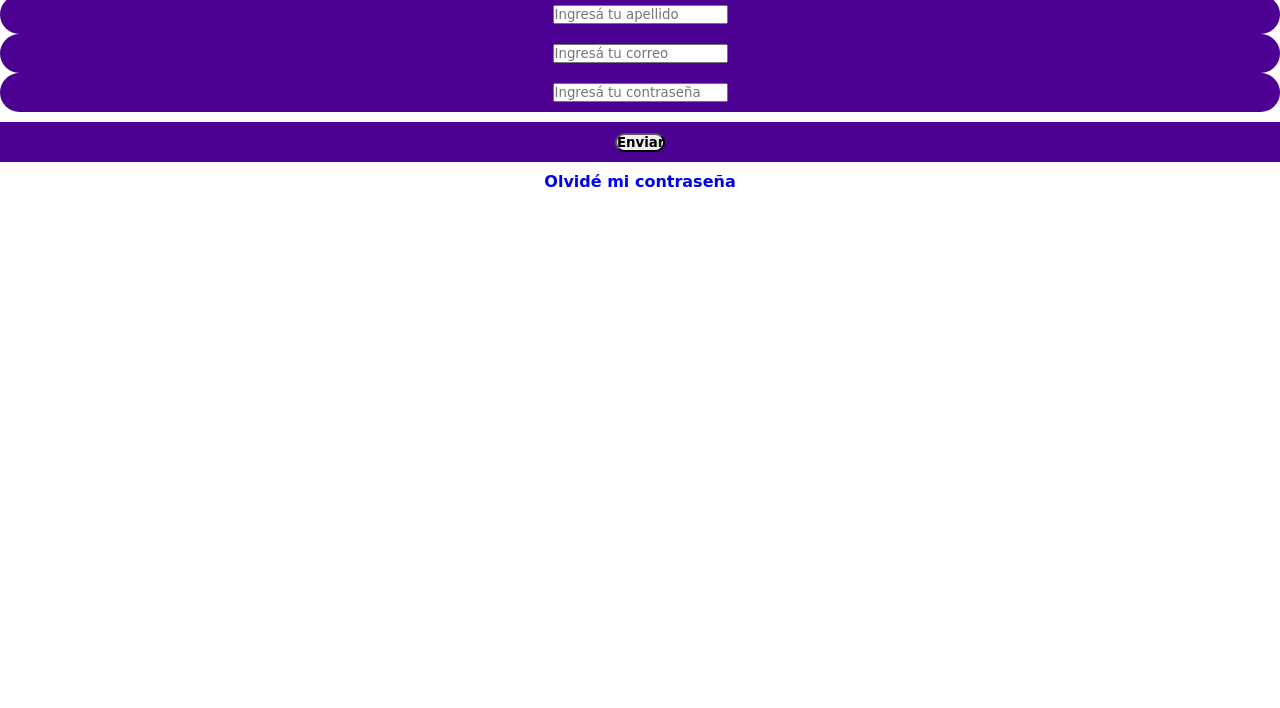
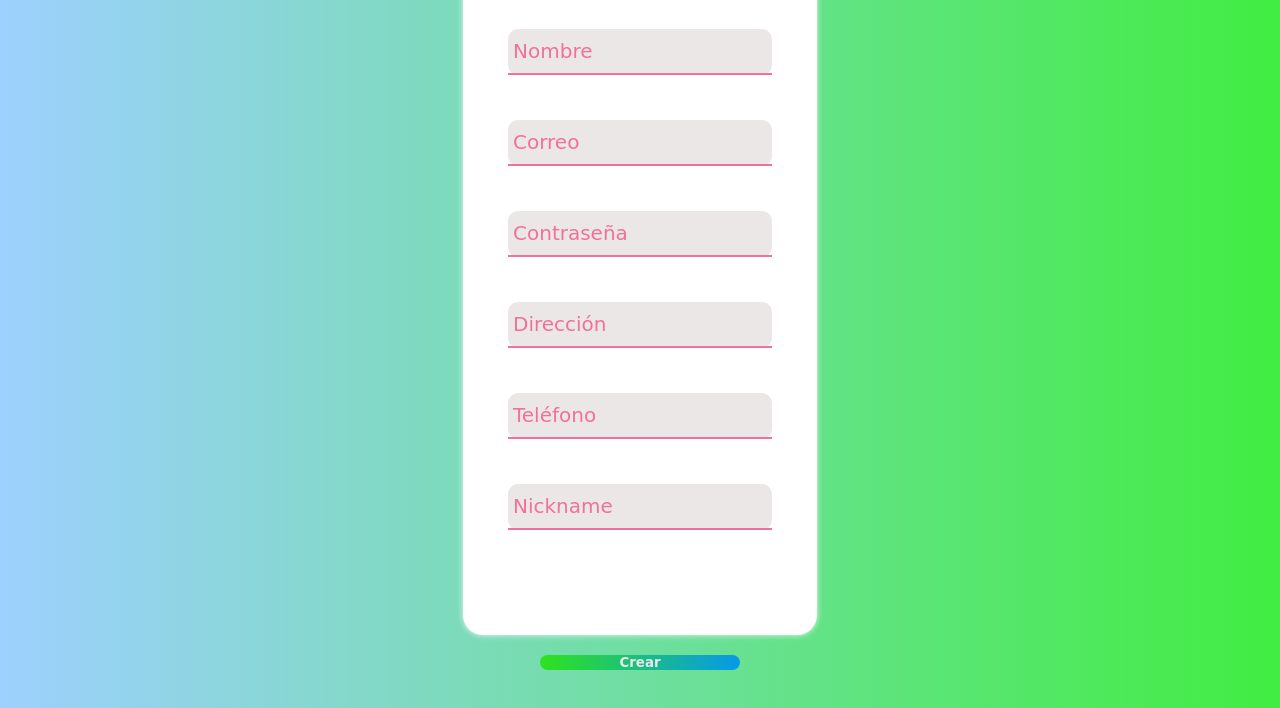
Before and after one commit to kuliagus/Miproyecto, a plain HTML site: page login.html in a window 1280 px wide. Shown: the part 92-800 px from the top of the page. Drawn offline with Linux system fonts and the light colour scheme; a web font is replaced by a local one.

Commit message:
nuevos cambios a mi proyecto

```diff
--- /dev/null
+++ b/assets/login.css
@@ -0,0 +1,136 @@
+@import url('https://fonts.googleapis.com/css2?family=Overlock&display=swap');
+
+*,
+::before,
+::after {
+    margin: 0;
+    padding: 0;
+    box-sizing: border-box;
+    font-family: 'Overlock', cursive;
+    text-decoration: none;
+    list-style-type: none;
+}
+
+body {
+    background: #f2709c;
+    /* fallback for old browsers */
+    background: -webkit-linear-gradient(to right, #ff9472, #f2709c);
+    /* Chrome 10-25, Safari 5.1-6 */
+    background: linear-gradient(to right, #9dd0ff, #41ed41);
+    /* W3C, IE 10+/ Edge, Firefox 16+, Chrome 26+, Opera 12+, Safari 7+ */
+    height: 650px;
+    display: flex;
+    justify-content: center;
+    align-items: center;
+    flex-direction: column;
+    margin-top: 50px;
+}
+
+h1 {
+    text-align: center;
+    color: #494949;
+    text-decoration:underline rgb(160, 230, 255);
+}
+
+form {
+    background: #ffffff;
+    padding: 60px 0;
+    box-shadow: 0 0 6px 0 rgba(255, 255, 255, 0.8);
+    border-radius: 20px;
+    margin-top: 10px;
+}
+
+.form {
+    width: 100%;
+    margin: auto;
+}
+
+form .grupo {
+    position: relative;
+    margin: 45px;
+    background: #ece7e7;
+    border-radius: 10px;
+}
+
+input {
+    background: none;
+    color: #f2709c;
+    font-size: 20px;
+    padding: 10px 10px 10px 5px;
+    border: none;
+    width: 100%;
+    display: block;
+    border-bottom: 2px solid;
+}
+
+input:focus {
+    outline: none;
+    color: #ffa3d1;
+}
+
+label {
+    color: #f2709c;
+    font-size: 20px;
+    position: absolute;
+    border: 10px;
+    left: 5px;
+    top: 10px;
+    transition: 0.2s ease all;
+    pointer-events: none;
+}
+
+input:focus~label,
+input:valid~label {
+    top: -20px;
+    font-size: 15px;
+    color: rgb(225, 33, 33);
+    font-weight: 600;
+}
+
+.barra {
+    position: relative;
+    display: block;
+    width: 100%;
+}
+
+
+.barra::before {
+    content: "";
+    height: 4px;
+    position: absolute;
+    bottom: 0;
+    width: 0%;
+    background: linear-gradient(to right, #ff9472, #f2709c);
+    transition: 0.3s ease width;
+    left: 0;
+}
+
+input:focus~.barra::before {
+    width: 100%;
+}
+
+button {
+font-family: 'Overlock', cursive;
+background: #f2709c;
+/* fallback for old browsers */
+background: -webkit-linear-gradient(to right, #ff9472, #f50957);
+/* Chrome 10-25, Safari 5.1-6 */
+background: linear-gradient(to right, #2fe21e, #0799e8);
+/* W3C, IE 10+/ Edge, Firefox 16+, Chrome 26+, Opera 12+, Safari 7+ */
+border: none;
+width: 80%;
+margin: 20px auto;
+color: #ece7e7;
+width: 200px;
+border-radius: 10px;
+cursor: pointer;
+display: flex;
+justify-content: center;
+font-weight: 600;
+}
+
+@media screen and (max-width: 500px){
+    .form {
+        width: 80%;
+    }
+}
--- /dev/null
+++ b/assets/register.css
@@ -0,0 +1,134 @@
+@import url('https://fonts.googleapis.com/css2?family=Overlock&display=swap');
+
+*,
+::before,
+::after {
+    margin: 0;
+    padding: 0;
+    box-sizing: border-box;
+    font-family: 'Overlock', cursive;
+    text-decoration: none;
+    list-style-type: none;
+}
+
+body {
+    background: #f2709c;
+    /* fallback for old browsers */
+    background: -webkit-linear-gradient(to right, #ff9472, #f2709c);
+    /* Chrome 10-25, Safari 5.1-6 */
+    background: linear-gradient(to right, #ff9472, #f2709c);
+    /* W3C, IE 10+/ Edge, Firefox 16+, Chrome 26+, Opera 12+, Safari 7+ */
+    height: 650px;
+    display: flex;
+    justify-content: center;
+    align-items: center;
+    flex-direction: column;
+}
+
+h1 {
+    text-align: center;
+    color: #494949;
+    text-decoration:underline rgb(160, 230, 255);
+}
+
+form {
+    background: #ffffff;
+    padding: 60px 0;
+    box-shadow: 0 0 6px 0 rgba(255, 255, 255, 0.8);
+    border-radius: 20px;
+    margin-top: 10px;
+}
+
+.form {
+    width: 100%;
+    margin: auto;
+}
+
+form .grupo {
+    position: relative;
+    margin: 45px;
+    background: #ece7e7;
+    border-radius: 10px;
+}
+
+input {
+    background: none;
+    color: #f2709c;
+    font-size: 20px;
+    padding: 10px 10px 10px 5px;
+    border: none;
+    width: 100%;
+    display: block;
+    border-bottom: 2px solid;
+}
+
+input:focus {
+    outline: none;
+    color: #ffa3d1;
+}
+
+label {
+    color: #f2709c;
+    font-size: 20px;
+    position: absolute;
+    border: 10px;
+    left: 5px;
+    top: 10px;
+    transition: 0.2s ease all;
+    pointer-events: none;
+}
+
+input:focus~label,
+input:valid~label {
+    top: -20px;
+    font-size: 15px;
+    color: rgb(225, 33, 33);
+    font-weight: 600;
+}
+
+.barra {
+    position: relative;
+    display: block;
+    width: 100%;
+}
+
+
+.barra::before {
+    content: "";
+    height: 4px;
+    position: absolute;
+    bottom: 0;
+    width: 0%;
+    background: linear-gradient(to right, #ff9472, #f2709c);
+    transition: 0.3s ease width;
+    left: 0;
+}
+
+input:focus~.barra::before {
+    width: 100%;
+}
+
+button {
+font-family: 'Overlock', cursive;
+background: #f2709c;
+/* fallback for old browsers */
+background: -webkit-linear-gradient(to right, #ff9472, #f50957);
+/* Chrome 10-25, Safari 5.1-6 */
+background: linear-gradient(to right, #ea5123, #e80752);
+/* W3C, IE 10+/ Edge, Firefox 16+, Chrome 26+, Opera 12+, Safari 7+ */
+border: none;
+width: 80%;
+margin: 20px auto;
+color: #ece7e7;
+width: 200px;
+border-radius: 10px;
+cursor: pointer;
+display: flex;
+justify-content: center;
+}
+
+@media screen and (max-width: 500px){
+    .form {
+        width: 80%;
+    }
+}
--- a/assets/styles.css
+++ b/assets/styles.css
@@ -30,7 +30,8 @@
 .navbar ul {
     display: flex;
     list-style: none;
-    gap: 100px;
+    gap: 20px;
+    align-items: center;
 }
 
 .navbar i {
@@ -50,7 +51,7 @@
     height: 60px;
     background-color: black;
     border-radius: 40px;
-    box-shadow: 5px 5px 0 rgba(0,0,0,0.2);
+    box-shadow: 5px 5px 0 rgba(0, 0, 0, 0.2);
 }
 
 .navbar-link {
@@ -148,15 +149,15 @@ main {
 
 #contact {
     display: flex;
-    background: rgb(2,0,36);
-    background: linear-gradient(90deg, rgb(111, 105, 220) 0%, rgb(201, 233, 143) 35%, rgba(0,212,255,1) 100%);
+    background: rgb(16, 255, 0);
+    background: linear-gradient(90deg, rgba(16, 255, 0, 0.46450455182072825) 0%, rgba(45, 207, 215, 0) 48%, rgba(0, 212, 255, 0.430891106442577) 100%);
     border-radius: 20px;
     padding: 30px;
     text-align: center;
     justify-content: center;
 }
 
-.register {
+.pedir {
     display: flex;
     width: 200px;
     margin: auto;
@@ -166,50 +167,10 @@ main {
     justify-content: center;
 }
 
-.registerex {
-    display: flex;
-    justify-content: center;
-    padding: 10px;
-    background-color: rgb(76, 1, 147);
-    border-radius: 20px;
-}
-
-.registerex2 {
-    display: flex;
-    justify-content: center;
-    padding: 10px;
-    background-color: rgb(76, 1, 147);
-    border-radius: 20px;
-}
-
-.registerex3 {
-    display: flex;
-    justify-content: center;
-    padding: 10px;
-    background-color: rgb(76, 1, 147);
-    border-radius: 20px;
-}
-
-.registerex4 {
-    display: flex;
-    justify-content: center;
-    padding: 10px;
-    background-color: rgb(76, 1, 147);
-    border-radius: 20px;
-}
-
-.botones {
-    display: flex;
-    justify-content: center;
-    padding: 10px;
-    background-color: rgb(76, 1, 147);
-    margin-top: 10px;
-}
-
 .primer-btn {
     text-decoration: none;
-    color: black;
-    background-color: gray;
+    color: white;
+    background-color: #252525;
     padding: 10px 10px;
     border-radius: 10px;
     margin-top: 10px;
@@ -218,8 +179,8 @@ main {
 
 .segundo-btn {
     text-decoration: none;
-    color: black;
-    background-color: gray;
+    color: white;
+    background-color: #252525;
     padding: 10px 10px;
     border-radius: 10px;
     margin-top: 10px;
@@ -376,8 +337,12 @@ footer {
     border-radius: 40px;
     color: black;
     margin: 8%;
-    box-shadow: 0 1px 3px rgba(0,0,0,0.8);
+    box-shadow: 0 1px 3px rgba(0, 0, 0, 0.8);
     text-align: center;
+}
+
+footer img {
+    width: 40px;
 }
 
 .bottom-card {
@@ -405,7 +370,7 @@ footer {
 }
 
 .bottom-img {
-    height: 500px;
+    height: 450px;
     border-radius: 20px;
     box-shadow: rgba(0, 0, 0, 0.397) 0px 8px 24px;
     margin-top: 50px;
--- a/login.html
+++ b/login.html
@@ -5,45 +5,50 @@
     <meta charset="UTF-8">
     <meta http-equiv="X-UA-Compatible" content="IE=edge">
     <meta name="viewport" content="width=device-width, initial-scale=1.0">
-    <link rel="stylesheet" href="./assets/styles.css">
-    <title>Logueate</title>
-
+    <link rel="stylesheet" href="./assets/login.css">
+    <title>Registro de usuario</title>
 </head>
 
 <body>
-    <h1 class="register">¡Completame!</h1>
-
-    <section>
-        <form action="./index.html" method="post">
-            <div class="registerex">
-                <input type="text" id="nombre" required placeholder="Ingresá tu nombre" />
-                <label for="nombre"></label>
+    <form id="form">
+        <div class="form">
+            <h1>Logueá tu usuario</h1>
+            <div class="grupo">
+                <input type="text" name="#" id="name" required><span class="barra"></span>
+                <label for="#">Nombre</label>
             </div>
 
-            <div class="registerex2">
-                <input type="text" id="apellido" required placeholder="Ingresá tu apellido" />
-                <label for="apellido"></label>
+            <div class="grupo">
+                <input type="email" name="#" id="name" required><span class="barra"></span>
+                <label for="#">Correo</label>
             </div>
 
-            <div class="registerex3">
-                <input type="email" id="correo" required placeholder="Ingresá tu correo" />
-                <label for="correo"></label>
+            <div class="grupo">
+                <input type="password" name="#" id="name" required><span class="barra"></span>
+                <label for="#">Contraseña</label>
             </div>
 
-            <div class="registerex4">
-                <input type="password" id="contraseña" required placeholder="Ingresá tu contraseña" />
-                <label for="contraseña"></label>
+            <div class="grupo">
+                <input type="text" name="#" id="name" required><span class="barra"></span>
+                <label for="#">Dirección</label>
             </div>
 
-            <div class="botones">
-                <a href="./index.html"><button>Enviar</button></a>
+            <div class="grupo">
+                <input type="number" name="#" id="name" required><span class="barra"></span>
+                <label for="#">Teléfono</label>
             </div>
 
-            <div class="register">
-                <a href="#">Olvidé mi contraseña</a>
+            <div class="grupo">
+                <input type="text" name="#" id="name" required><span class="barra"></span>
+                <label for="#">Nickname</label>
             </div>
-        </form>
-    </section>
+
+        </div>
+    </form>
+
+    <a href="index.html"><button>
+            <p>Crear</p>
+        </button></a>
 
 </body>
 
```
Also changed, not shown: index.html (+20 -22 lines), register.html (+25 -22 lines), assets/logowhats.png (added).
